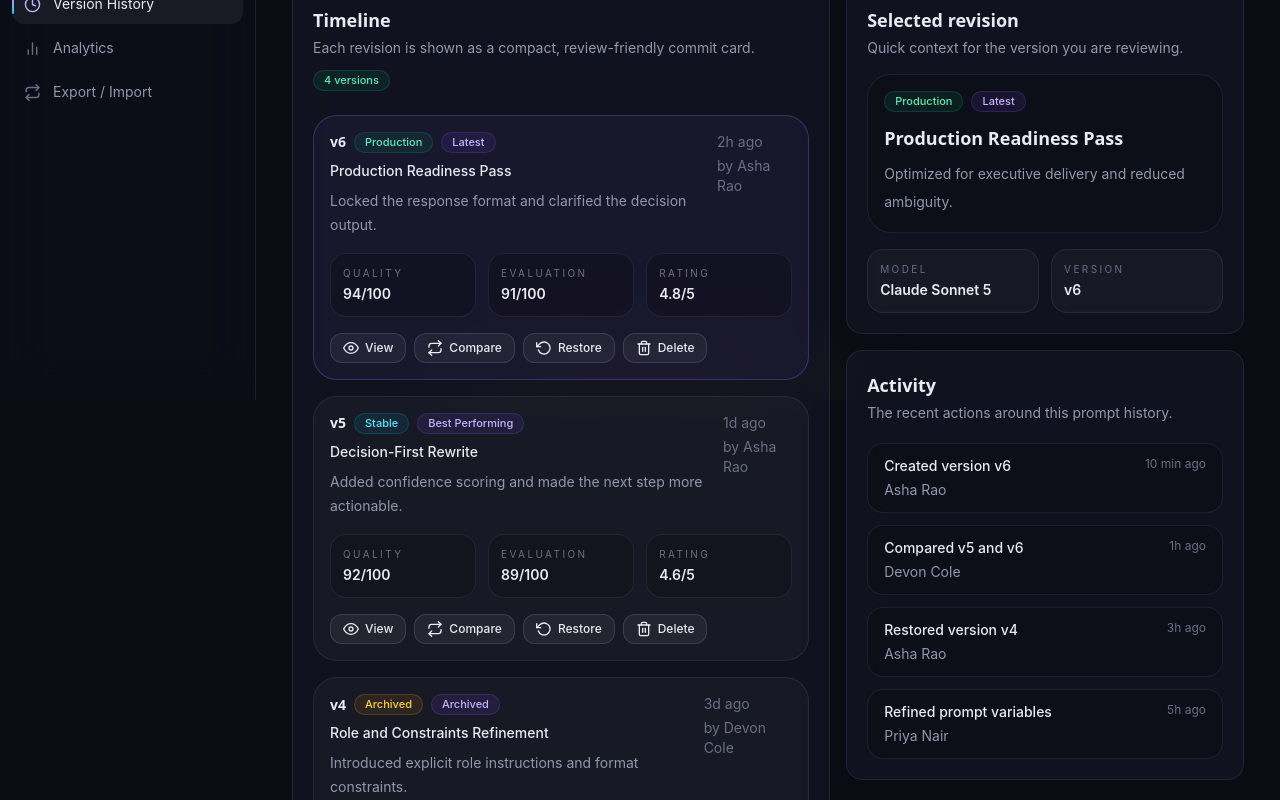
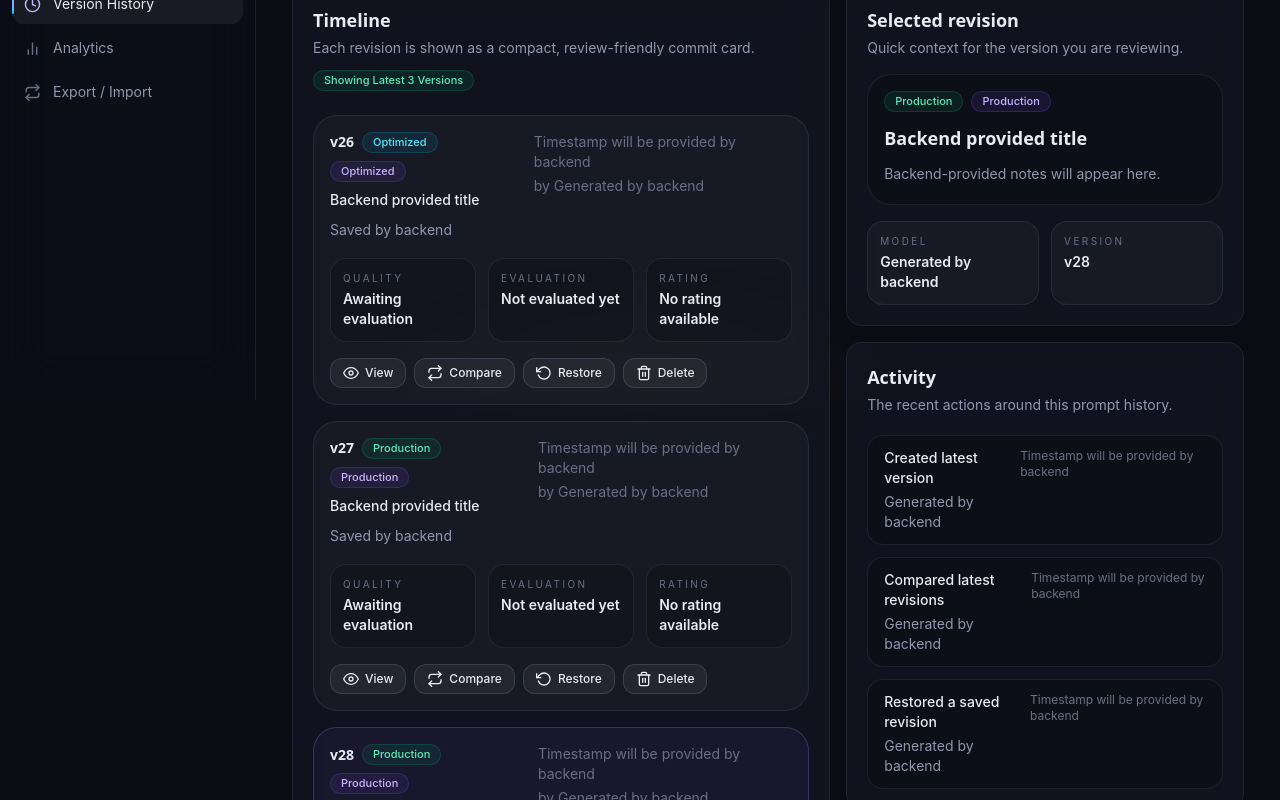
Before and after one commit to GunaSravaniKavuru/enterprise-prompt-engineering-toolkit, a React (Vite) app in the folder frontend/: page /versions in a window 1280 px wide. Shown: the part 400-1200 px from the top of the page. Built offline with nearby package versions, Linux system fonts and the light colour scheme.

Commit message:
feat: refactor VersionHistory to integrate backend versioning and improve metadata handling

```diff
--- a/frontend/src/pages/VersionHistory.jsx
+++ b/frontend/src/pages/VersionHistory.jsx
@@ -6,95 +6,106 @@ import Button from "../components/common/Button";
 import Icon from "../components/common/Icon";
 import Modal from "../components/common/Modal";
 
-const promptVersions = [
+function getLatestVersions(versions, count = 3) {
+  return [...versions].slice(-count);
+}
+
+const backendVersions = [
   {
-    id: "v6",
-    version: "v6",
-    name: "Production Readiness Pass",
-    timestamp: "2h ago",
-    author: "Asha Rao",
-    commitMessage: "Locked the response format and clarified the decision output.",
-    changes: ["Locked executive-ready formatting", "Added stronger confidence framing"],
-    status: "Production",
-    label: "Latest",
-    qualityScore: 94,
-    evaluationScore: 91,
-    averageUserRating: 4.8,
-    modelUsed: "Claude Sonnet 5",
-    prompt: "Analyze churn-risk signals, identify likely causes, provide a concise action plan, and explain confidence in a business-friendly format.",
-    variables: ["accountId", "segment", "lastInteractionDate", "productUsageTrend"],
-    systemPrompt: "Act as a senior retention strategist. Prioritize evidence-backed recommendations and avoid speculation.",
-    notes: "Optimized for executive delivery and reduced ambiguity.",
+    id: "v25",
+    version: "v25",
+    title: "Backend provided title",
+    timestamp: "Timestamp will be provided by backend",
+    author: "Generated by backend",
+    commitMessage: "Saved by backend",
+    changes: ["Captured latest prompt context", "Recorded backend metadata"],
+    status: "Draft",
+    label: "Draft",
+    qualityScore: null,
+    evaluationScore: null,
+    averageUserRating: null,
+    modelUsed: "Generated by backend",
+    prompt: "Backend-provided user prompt content will appear here.",
+    variables: ["backend_variable_1"],
+    systemPrompt: "Backend-provided system prompt will appear here.",
+    notes: "Backend-provided notes will appear here.",
+    tags: ["backend", "draft"],
+    promptSettings: { temperature: 0.7, topP: 0.95, maxTokens: 2048 },
   },
   {
-    id: "v5",
-    version: "v5",
-    name: "Decision-First Rewrite",
-    timestamp: "1d ago",
-    author: "Asha Rao",
-    commitMessage: "Added confidence scoring and made the next step more actionable.",
-    changes: ["Introduced confidence scoring", "Strengthened the recommended next step"],
-    status: "Stable",
-    label: "Best Performing",
-    qualityScore: 92,
-    evaluationScore: 89,
-    averageUserRating: 4.6,
-    modelUsed: "GPT-5",
-    prompt: "Evaluate customer churn signals and provide a short diagnosis with confidence and recommended next steps.",
-    variables: ["accountId", "churnReason", "supportTouchpoints"],
-    systemPrompt: "Act as a product analyst. Return a compact summary with confidence and suggested interventions.",
-    notes: "Improved actionability but increased token usage slightly.",
+    id: "v26",
+    version: "v26",
+    title: "Backend provided title",
+    timestamp: "Timestamp will be provided by backend",
+    author: "Generated by backend",
+    commitMessage: "Saved by backend",
+    changes: ["Captured latest prompt context", "Recorded backend metadata"],
+    status: "Optimized",
+    label: "Optimized",
+    qualityScore: null,
+    evaluationScore: null,
+    averageUserRating: null,
+    modelUsed: "Generated by backend",
+    prompt: "Backend-provided user prompt content will appear here.",
+    variables: ["backend_variable_1", "backend_variable_2"],
+    systemPrompt: "Backend-provided system prompt will appear here.",
+    notes: "Backend-provided notes will appear here.",
+    tags: ["backend", "optimized"],
+    promptSettings: { temperature: 0.7, topP: 0.95, maxTokens: 2048 },
   },
   {
-    id: "v4",
-    version: "v4",
-    name: "Role and Constraints Refinement",
-    timestamp: "3d ago",
-    author: "Devon Cole",
-    commitMessage: "Introduced explicit role instructions and format constraints.",
-    changes: ["Added role and constraint guidance", "Improved consistency but reduced flexibility"],
-    status: "Archived",
-    label: "Archived",
-    qualityScore: 88,
-    evaluationScore: 84,
-    averageUserRating: 4.1,
-    modelUsed: "Gemini 2.5 Pro",
-    prompt: "You are a retention specialist. Analyze churn-risk signals and recommend a next action.",
-    variables: ["customerEmail", "usageHistory"],
-    systemPrompt: "You are a retention specialist. Keep recommendations concise and practical.",
-    notes: "Good clarity, but it lacked evaluation guardrails.",
+    id: "v27",
+    version: "v27",
+    title: "Backend provided title",
+    timestamp: "Timestamp will be provided by backend",
+    author: "Generated by backend",
+    commitMessage: "Saved by backend",
+    changes: ["Captured latest prompt context", "Recorded backend metadata"],
+    status: "Production",
+    label: "Production",
+    qualityScore: null,
+    evaluationScore: null,
+    averageUserRating: null,
+    modelUsed: "Generated by backend",
+    prompt: "Backend-provided user prompt content will appear here.",
+    variables: ["backend_variable_1", "backend_variable_2", "backend_variable_3"],
+    systemPrompt: "Backend-provided system prompt will appear here.",
+    notes: "Backend-provided notes will appear here.",
+    tags: ["backend", "production"],
+    promptSettings: { temperature: 0.7, topP: 0.95, maxTokens: 2048 },
   },
   {
-    id: "v3",
-    version: "v3",
-    name: "Clarity Boost",
-    timestamp: "6d ago",
-    author: "Priya Nair",
-    commitMessage: "Rewrote the task description for clearer execution.",
-    changes: ["Reframed the request for clarity", "Simplified the opening direction"],
-    status: "Draft",
-    label: "Draft",
-    qualityScore: 82,
-    evaluationScore: 78,
-    averageUserRating: 3.9,
-    modelUsed: "GPT-5",
-    prompt: "Summarize the churn signal and offer a recommendation for the account team.",
-    variables: ["accountSummary"],
-    systemPrompt: "Help the account team make a quick decision.",
-    notes: "A useful early draft that was later expanded for higher confidence.",
+    id: "v28",
+    version: "v28",
+    title: "Backend provided title",
+    timestamp: "Timestamp will be provided by backend",
+    author: "Generated by backend",
+    commitMessage: "Saved by backend",
+    changes: ["Captured latest prompt context", "Recorded backend metadata"],
+    status: "Production",
+    label: "Production",
+    qualityScore: null,
+    evaluationScore: null,
+    averageUserRating: null,
+    modelUsed: "Generated by backend",
+    prompt: "Backend-provided user prompt content will appear here.",
+    variables: ["backend_variable_1", "backend_variable_2", "backend_variable_3"],
+    systemPrompt: "Backend-provided system prompt will appear here.",
+    notes: "Backend-provided notes will appear here.",
+    tags: ["backend", "production"],
+    promptSettings: { temperature: 0.7, topP: 0.95, maxTokens: 2048 },
   },
 ];
 
 const activityFeed = [
-  { id: 1, timestamp: "10 min ago", user: "Asha Rao", action: "Created version v6" },
-  { id: 2, timestamp: "1h ago", user: "Devon Cole", action: "Compared v5 and v6" },
-  { id: 3, timestamp: "3h ago", user: "Asha Rao", action: "Restored version v4" },
-  { id: 4, timestamp: "5h ago", user: "Priya Nair", action: "Refined prompt variables" },
+  { id: 1, timestamp: "Timestamp will be provided by backend", user: "Generated by backend", action: "Created latest version" },
+  { id: 2, timestamp: "Timestamp will be provided by backend", user: "Generated by backend", action: "Compared latest revisions" },
+  { id: 3, timestamp: "Timestamp will be provided by backend", user: "Generated by backend", action: "Restored a saved revision" },
 ];
 
 function statusTone(status) {
   if (status === "Production") return "emerald";
-  if (status === "Stable") return "cyan";
+  if (status === "Optimized") return "cyan";
   if (status === "Archived") return "amber";
   return "violet";
 }
@@ -166,7 +177,7 @@ function VersionTimeline({ versions, selectedVersionId, onSelect, onOpenDetails,
     <Card className="p-4 lg:p-5">
       <div className="flex flex-wrap items-center justify-between gap-3">
         <SectionTitle title="Timeline" subtitle="Each revision is shown as a compact, review-friendly commit card." />
-        <Badge tone="emerald">{versions.length} versions</Badge>
+        <Badge tone="emerald">Showing Latest 3 Versions</Badge>
       </div>
 
       <div className="mt-6 space-y-4">
@@ -182,7 +193,7 @@ function VersionTimeline({ versions, selectedVersionId, onSelect, onOpenDetails,
                       <Badge tone={statusTone(version.status)}>{version.status}</Badge>
                       <Badge tone="violet">{version.label}</Badge>
                     </div>
-                    <p className="mt-2 text-sm font-medium text-ink">{version.name}</p>
+                    <p className="mt-2 text-sm font-medium text-ink">{version.title || version.name}</p>
                     <p className="mt-2 text-sm leading-6 text-ink-dim">{version.commitMessage}</p>
                   </button>
                   <div className="text-sm text-ink-faint">
@@ -194,15 +205,15 @@ function VersionTimeline({ versions, selectedVersionId, onSelect, onOpenDetails,
                 <div className="mt-4 grid gap-3 sm:grid-cols-3">
                   <div className="rounded-2xl border border-[var(--color-border-soft)] bg-black/20 p-3 text-sm text-ink-dim">
                     <p className="text-[10px] uppercase tracking-[0.24em] text-ink-faint">Quality</p>
-                    <p className="mt-1 font-semibold text-ink">{version.qualityScore}/100</p>
+                    <p className="mt-1 font-semibold text-ink">{version.qualityScore !== null && version.qualityScore !== undefined ? `${version.qualityScore}/100` : "Awaiting evaluation"}</p>
                   </div>
                   <div className="rounded-2xl border border-[var(--color-border-soft)] bg-black/20 p-3 text-sm text-ink-dim">
                     <p className="text-[10px] uppercase tracking-[0.24em] text-ink-faint">Evaluation</p>
-                    <p className="mt-1 font-semibold text-ink">{version.evaluationScore}/100</p>
+                    <p className="mt-1 font-semibold text-ink">{version.evaluationScore !== null && version.evaluationScore !== undefined ? `${version.evaluationScore}/100` : "Not evaluated yet"}</p>
                   </div>
                   <div className="rounded-2xl border border-[var(--color-border-soft)] bg-black/20 p-3 text-sm text-ink-dim">
                     <p className="text-[10px] uppercase tracking-[0.24em] text-ink-faint">Rating</p>
-                    <p className="mt-1 font-semibold text-ink">{version.averageUserRating}/5</p>
+                    <p className="mt-1 font-semibold text-ink">{version.averageUserRating !== null && version.averageUserRating !== undefined ? `${version.averageUserRating}/5` : "No rating available"}</p>
                   </div>
                 </div>
 
@@ -233,7 +244,7 @@ function VersionDrawer({ version, open, onClose }) {
             <div className="flex items-start justify-between gap-3">
               <div>
                 <p className="text-[11px] uppercase tracking-[0.24em] text-ink-faint">Version details</p>
-                <h3 className="mt-2 font-display text-xl font-semibold text-ink">{version.version} · {version.name}</h3>
+                <h3 className="mt-2 font-display text-xl font-semibold text-ink">{version.version} · {version.title || version.name}</h3>
               </div>
               <button onClick={onClose} className="rounded-xl border border-[var(--color-border-soft)] p-2 text-ink-dim hover:text-ink">
                 <Icon name="x" size={18} />
@@ -253,17 +264,17 @@ function VersionDrawer({ version, open, onClose }) {
                 <div className="rounded-2xl border border-[var(--color-border-soft)] bg-white/[0.03] p-4">
                   <p className="text-sm font-semibold text-ink">Prompt settings</p>
                   <div className="mt-3 space-y-2 text-sm text-ink-dim">
-                    <div className="flex items-center justify-between"><span>Temperature</span><span className="font-semibold text-ink">0.7</span></div>
-                    <div className="flex items-center justify-between"><span>Top P</span><span className="font-semibold text-ink">0.95</span></div>
-                    <div className="flex items-center justify-between"><span>Max tokens</span><span className="font-semibold text-ink">2048</span></div>
+                    <div className="flex items-center justify-between"><span>Temperature</span><span className="font-semibold text-ink">{version.promptSettings?.temperature ?? "Backend provided"}</span></div>
+                    <div className="flex items-center justify-between"><span>Top P</span><span className="font-semibold text-ink">{version.promptSettings?.topP ?? "Backend provided"}</span></div>
+                    <div className="flex items-center justify-between"><span>Max tokens</span><span className="font-semibold text-ink">{version.promptSettings?.maxTokens ?? "Backend provided"}</span></div>
                   </div>
                 </div>
                 <div className="rounded-2xl border border-[var(--color-border-soft)] bg-white/[0.03] p-4">
                   <p className="text-sm font-semibold text-ink">Metadata</p>
                   <div className="mt-3 space-y-2 text-sm text-ink-dim">
-                    <div className="flex items-center justify-between"><span>Model</span><span className="font-semibold text-ink">{version.modelUsed}</span></div>
-                    <div className="flex items-center justify-between"><span>Tags</span><span className="font-semibold text-ink">Retention, Ops</span></div>
-                    <div className="flex items-center justify-between"><span>Created</span><span className="font-semibold text-ink">{version.timestamp}</span></div>
+                    <div className="flex items-center justify-between"><span>Model</span><span className="font-semibold text-ink">{version.modelUsed || "Generated by backend"}</span></div>
+                    <div className="flex items-center justify-between"><span>Tags</span><span className="font-semibold text-ink">{version.tags?.length ? version.tags.join(", ") : "Generated by backend"}</span></div>
+                    <div className="flex items-center justify-between"><span>Created</span><span className="font-semibold text-ink">{version.timestamp || "Timestamp will be provided by backend"}</span></div>
                   </div>
                 </div>
               </div>
@@ -281,19 +292,19 @@ function CompareModal({ open, onClose, versionA, versionB }) {
       <div className="space-y-4">
         <div className="grid gap-3 lg:grid-cols-2">
           <div className="rounded-2xl border border-[var(--color-border-soft)] bg-black/20 p-4">
-            <p className="text-sm font-semibold text-ink">{versionA?.version} · {versionA?.name}</p>
+            <p className="text-sm font-semibold text-ink">{versionA?.version} · {versionA?.title || versionA?.name}</p>
             <p className="mt-2 text-sm leading-7 text-ink-dim">{versionA?.prompt}</p>
           </div>
           <div className="rounded-2xl border border-[var(--color-border-soft)] bg-black/20 p-4">
-            <p className="text-sm font-semibold text-ink">{versionB?.version} · {versionB?.name}</p>
+            <p className="text-sm font-semibold text-ink">{versionB?.version} · {versionB?.title || versionB?.name}</p>
             <p className="mt-2 text-sm leading-7 text-ink-dim">{versionB?.prompt}</p>
           </div>
         </div>
         <div className="rounded-2xl border border-[var(--color-border-soft)] bg-white/[0.03] p-4">
           <p className="text-sm font-semibold text-ink">Metadata comparison</p>
           <div className="mt-3 grid gap-2 text-sm text-ink-dim sm:grid-cols-2">
-            <div className="rounded-xl border border-[var(--color-border-soft)] bg-black/20 p-3">Quality: {versionA?.qualityScore}/100 vs {versionB?.qualityScore}/100</div>
-            <div className="rounded-xl border border-[var(--color-border-soft)] bg-black/20 p-3">Model: {versionA?.modelUsed} vs {versionB?.modelUsed}</div>
+            <div className="rounded-xl border border-[var(--color-border-soft)] bg-black/20 p-3">Quality: {versionA?.qualityScore !== null && versionA?.qualityScore !== undefined ? `${versionA.qualityScore}/100` : "Awaiting evaluation"} vs {versionB?.qualityScore !== null && versionB?.qualityScore !== undefined ? `${versionB.qualityScore}/100` : "Awaiting evaluation"}</div>
+            <div className="rounded-xl border border-[var(--color-border-soft)] bg-black/20 p-3">Model: {versionA?.modelUsed || "Generated by backend"} vs {versionB?.modelUsed || "Generated by backend"}</div>
           </div>
         </div>
       </div>
@@ -321,12 +332,12 @@ function DeleteDialog({ open, onClose, version, onConfirm, canDelete }) {
   );
 }
 
-function ActivityFeed() {
+function ActivityFeed({ items }) {
   return (
     <Card className="p-4 lg:p-5">
       <SectionTitle title="Activity" subtitle="The recent actions around this prompt history." />
       <div className="mt-5 space-y-3">
-        {activityFeed.map((item) => (
+        {items.map((item) => (
           <div key={item.id} className="rounded-2xl border border-[var(--color-border-soft)] bg-black/20 px-4 py-3 text-sm">
             <div className="flex items-start justify-between gap-3">
               <div>
@@ -343,8 +354,8 @@ function ActivityFeed() {
 }
 
 export default function VersionHistory() {
-  const [versions, setVersions] = useState(promptVersions);
-  const [selectedVersionId, setSelectedVersionId] = useState(promptVersions[0].id);
+  const [versions, setVersions] = useState(backendVersions);
+  const [selectedVersionId, setSelectedVersionId] = useState(backendVersions[backendVersions.length - 1]?.id ?? "");
   const [search, setSearch] = useState("");
   const [sortOrder, setSortOrder] = useState("newest");
   const [drawerVersion, setDrawerVersion] = useState(null);
@@ -352,12 +363,14 @@ export default function VersionHistory() {
   const [restoreTarget, setRestoreTarget] = useState(null);
   const [deleteTarget, setDeleteTarget] = useState(null);
 
-  const selectedVersion = versions.find((item) => item.id === selectedVersionId) || versions[0];
+  const selectedVersion = versions.find((item) => item.id === selectedVersionId) || versions[versions.length - 1] || null;
+
+  const latestVersions = useMemo(() => getLatestVersions(versions), [versions]);
 
   const filteredVersions = useMemo(() => {
-    const next = versions.filter((item) => `${item.name} ${item.commitMessage} ${item.version}`.toLowerCase().includes(search.toLowerCase()));
+    const next = latestVersions.filter((item) => `${item.title || item.name} ${item.commitMessage} ${item.version}`.toLowerCase().includes(search.toLowerCase()));
     return sortOrder === "oldest" ? [...next].reverse() : next;
-  }, [search, sortOrder, versions]);
+  }, [search, sortOrder, latestVersions]);
 
   const handleCompare = (versionId) => {
     const target = versions.find((item) => item.id === versionId);
@@ -397,7 +410,7 @@ export default function VersionHistory() {
                 <Badge tone={statusTone(selectedVersion.status)}>{selectedVersion.status}</Badge>
                 <Badge tone="violet">{selectedVersion.label}</Badge>
               </div>
-              <p className="mt-3 font-display text-lg font-semibold text-ink">{selectedVersion.name}</p>
+              <p className="mt-3 font-display text-lg font-semibold text-ink">{selectedVersion.title || selectedVersion.name}</p>
               <p className="mt-2 text-sm leading-7 text-ink-dim">{selectedVersion.notes}</p>
             </div>
             <div className="mt-4 grid gap-3 sm:grid-cols-2">
@@ -411,7 +424,7 @@ export default function VersionHistory() {
               </div>
             </div>
           </Card>
-          <ActivityFeed />
+          <ActivityFeed items={activityFeed} />
         </div>
       </div>
 
```
